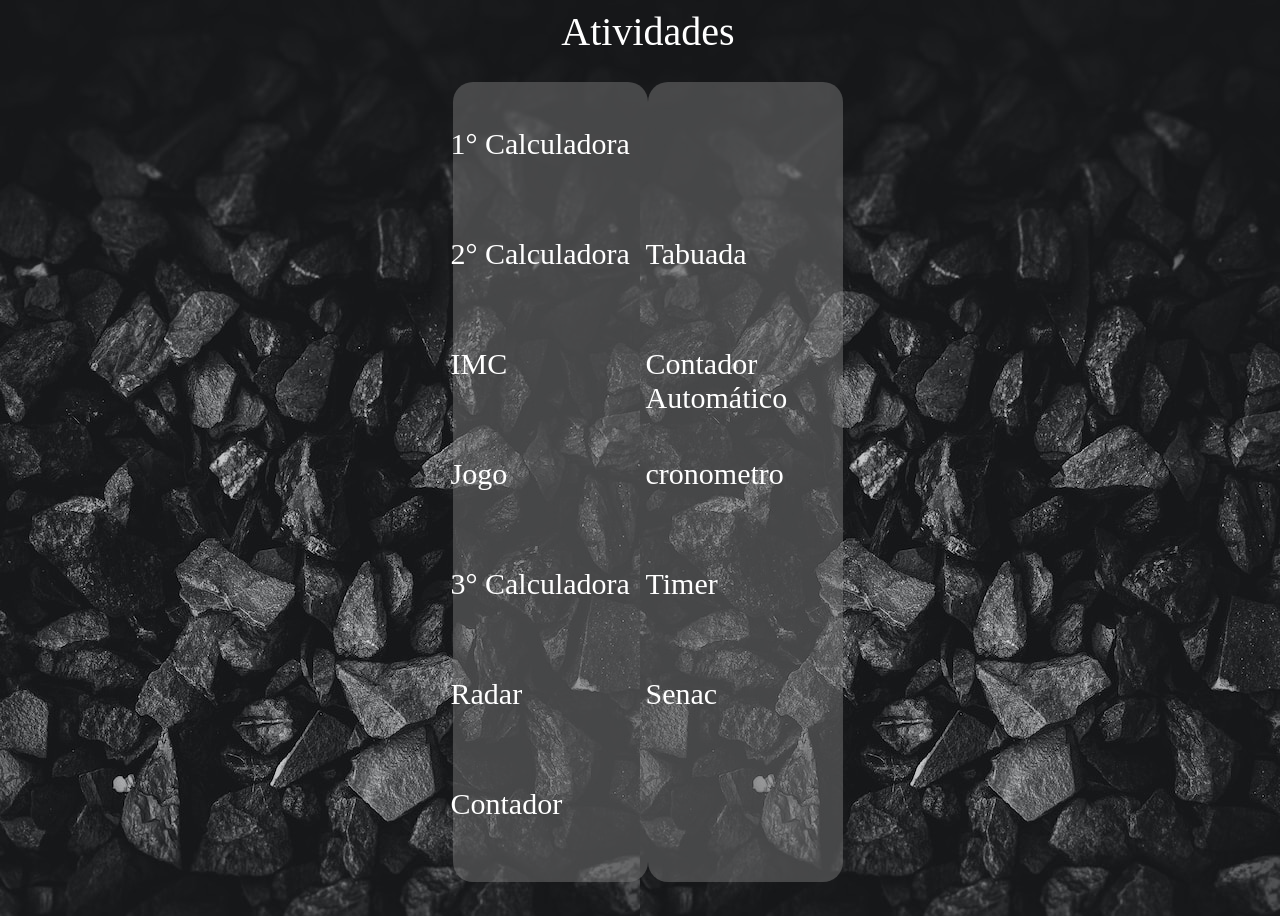
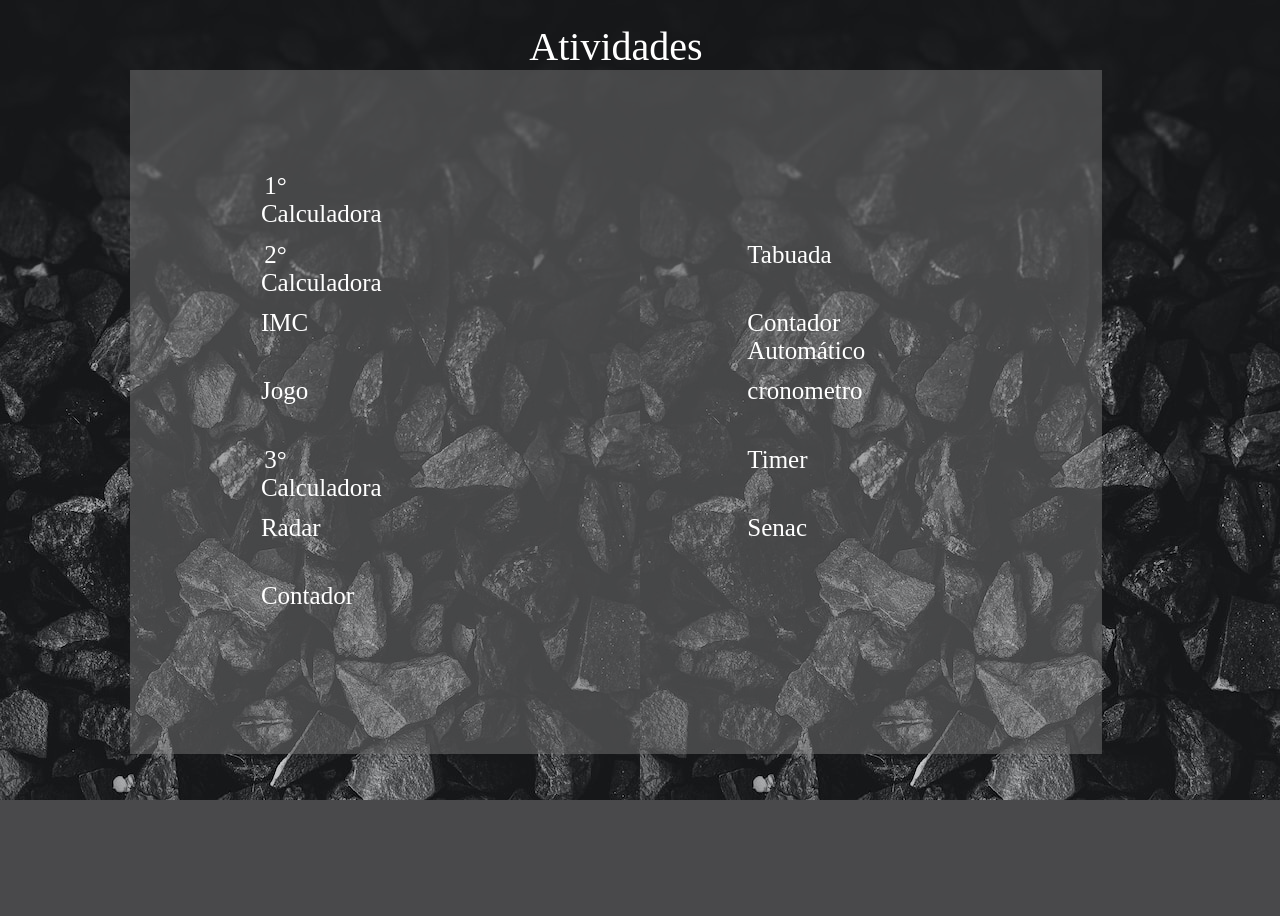
Before and after one commit to Rafael-Marcio/Projeto, a PHP site: page / in a window 1280 px wide. After the commit the page ends 800 px from the top, so only its background shows below. Run offline with PHP 8.4, Linux system fonts and the light colour scheme.

Commit message:
rafael-marcio

```diff
--- a/atividades/CSS/index.css
+++ b/atividades/CSS/index.css
@@ -1,35 +1,36 @@
 body{
-    width: 100vw;
-    height: 900px;
+    width: 95vw;
+    height: 95vh;
     display: flex;
     flex-direction: column;
     align-items: center;
+    justify-content: center;
     font-size: 40px;
     color: white;
     background-image: url("../images/nick-nice-gPm8h3DS1s4-unsplash.jpg");
 }
 a{
-    width: 200px;
-    height: 50px;
-    font-size: 30px;
+    width: 10%;
+    height: 10%;
+    font-size: 25px;
     color: black;
-    margin: 30px;
     color: white;
     text-decoration: none;
+    text-align: center;
 }
 .box{
-    width: 195px;
-    height: 800px;
+    width: 90%;
+    height: 100%;
     display: flex;
     flex-direction: column;
     align-items: center;
     justify-content: center;
+    padding-right: 20%;
     background-color: rgba(128, 128, 128, 0.455);
-    border-radius: 20px;
 }
 .caixa{
-    width: 320px;
-    height: 900px;
+    width: 80%;
+    height: 90%;
     display: flex;
     justify-content: center;
     align-items: center;
```
